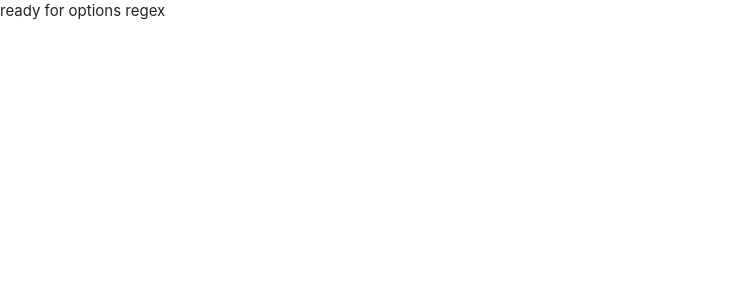
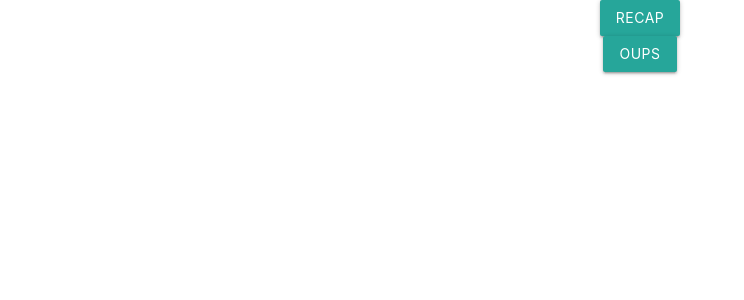
Before and after one commit to KleinosFR/hacknoel-front, a React (Create React App) app: page /options in a window 1280 px wide. Shown: the top 300 px of the page, without its empty margins (0-744 px from the left). Built offline with nearby package versions, Linux system fonts and the light colour scheme.

Commit message:
buttonoption finish, table in progress

```diff
--- a/package.json
+++ b/package.json
@@ -6,6 +6,7 @@
     "@testing-library/jest-dom": "^4.2.4",
     "@testing-library/react": "^9.4.0",
     "@testing-library/user-event": "^7.2.1",
+    "classnames": "^2.2.6",
     "react": "^16.12.0",
     "react-dom": "^16.12.0",
     "react-materialize": "^3.5.7",
--- /dev/null
+++ b/src/layout/ButtonOption.jsx
@@ -0,0 +1,22 @@
+import React from "react";
+import { Modal, Button } from 'react-materialize';
+import {useHistory} from "react-router-dom"
+
+function Option() {
+  const history = useHistory()
+
+  const handleDirectionOption = e => {
+    e.preventDefault();
+    history.push("/options");
+  }
+    return (
+      <Button onClick = {handleDirectionOption}
+  node="a"
+  waves="light">
+  Options
+  </Button>
+    )
+
+}
+
+export default Option
--- a/src/login/Login.jsx
+++ b/src/login/Login.jsx
@@ -1,5 +1,8 @@
 import React from "react";
+import ButtonOption from "../layout/ButtonOption"
 
 export default function Login() {
-    return <div>Ready for login regex</div>;
+    return <div>Ready for login regex
+        <ButtonOption/>
+    </div>;
 }
--- a/src/options/Option.jsx
+++ b/src/options/Option.jsx
@@ -1,5 +1,16 @@
 import React from "react";
+import Recap from "./Recap";
+import Oups from "./Oups";
 
-export default function Option() {
-    return <div>ready for options regex</div>;
+
+
+function Option() {
+    return ( <div>
+    <Recap/>
+
+    <Oups />
+    </div>
+    )
 }
+
+export default Option
--- /dev/null
+++ b/src/options/Oups.jsx
@@ -0,0 +1,36 @@
+import React from "react";
+import { Modal, Button } from 'react-materialize';
+
+function Oups() {
+    return <div className="center-align">
+        <Modal
+    actions={[
+      <Button flat modal="close" node="button" waves="green">Close</Button>
+    ]}
+    bottomSheet={false}
+    fixedFooter={false}
+    header="Options"
+    id="modal-0"
+    options={{
+      dismissible: true,
+      endingTop: '10%',
+      inDuration: 250,
+      onCloseEnd: null,
+      onCloseStart: null,
+      onOpenEnd: null,
+      onOpenStart: null,
+      opacity: 0.5,
+      outDuration: 250,
+      preventScrolling: true,
+      startingTop: '4%'
+    }}
+    trigger={<Button node="button">OUPS</Button>}
+  >
+    <p>
+      Lorem ipsum dolor sit amet, consectetur adipiscing elit, sed do eiusmod tempor incididunt ut labore et dolore magna aliqua. Ut enim ad minim veniam, quis nostrud exercitation ullamco laboris nisi ut aliquip ex ea commodo consequat. Duis aute irure dolor in reprehenderit in voluptate velit esse cillum dolore eu fugiat nulla pariatur. Excepteur sint occaecat cupidatat non proident, sunt in culpa qui officia deserunt mollit anim id est laborum
+    </p>
+  </Modal>
+  </div>;
+}
+
+export default Oups
--- /dev/null
+++ b/src/options/Recap.jsx
@@ -0,0 +1,42 @@
+import React from "react";
+
+import { Modal, Button } from 'react-materialize';
+import Table from "./Table";
+import Tableau from "./Table";
+
+
+
+function Recap() {
+
+    return (
+       <div className="center-align">
+        <Modal
+    actions={[
+      <Button flat modal="close" node="button" waves="green">Close</Button>
+    ]}
+    bottomSheet={false}
+    fixedFooter={false}
+    header="Présence de la semaine"
+    id="modal-0"
+    options={{
+      dismissible: true,
+      endingTop: '10%',
+      inDuration: 250,
+      onCloseEnd: null,
+      onCloseStart: null,
+      onOpenEnd: null,
+      onOpenStart: null,
+      opacity: 0.5,
+      outDuration: 250,
+      preventScrolling: true,
+      startingTop: '4%'
+    }}
+    trigger={<Button node="button">RECAP</Button>}
+  >
+    <Tableau/>
+  </Modal>
+  </div>
+    )
+}
+
+export default Recap
--- /dev/null
+++ b/src/options/Table.jsx
@@ -0,0 +1,60 @@
+import React from "react";
+
+import { Table } from 'react-materialize';
+
+
+
+function Tableau() {
+
+    return (
+      <Table className="responsive">
+      <thead>
+        <tr>
+          <th >Lundi</th>
+            <tr><th>Am</th><th>PM</th></tr>
+          <th > Mardi</th>
+          <th >Mercredi</th>
+          <th >Jeudi</th>
+          <th >Vendredi</th>
+        </tr>
+      </thead>
+      <tbody>
+        <tr>
+          <td>
+            Alvin
+          </td>
+          <td>
+            Eclair
+          </td>
+          <td>
+            $0.87
+          </td>
+        </tr>
+        <tr>
+          <td>
+            Alan
+          </td>
+          <td>
+            Jellybean
+          </td>
+          <td>
+            $3.76
+          </td>
+        </tr>
+        <tr>
+          <td>
+            Jonathan
+          </td>
+          <td>
+            Lollipop
+          </td>
+          <td>
+            $7.00
+          </td>
+        </tr>
+      </tbody>
+    </Table>
+    )
+}
+
+export default Tableau
```
Also changed, not shown: 1 other file (tests, documents, lock files or other folders).
